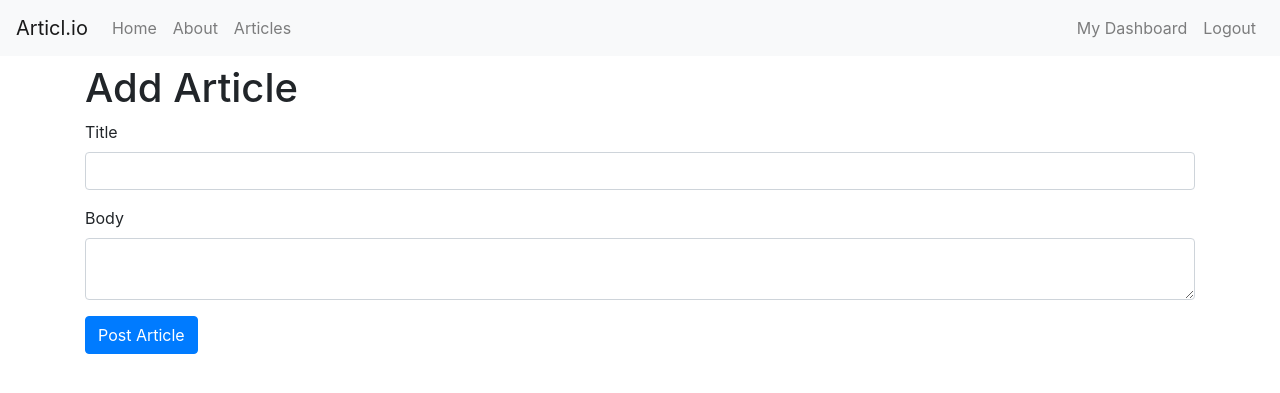
After one commit to raneeshgomez/articl.io, a Flask app: page /users/articles in a window 1280 px wide. The commit adds this page. Shown: the top 393 px of the page. Run offline with Flask 2, Linux system fonts and the light colour scheme; the visitor is signed in with stand-in values (Sample User, id 1); some libraries are stand-ins or nearby versions.

```diff
--- a/app.py
+++ b/app.py
@@ -9,8 +9,8 @@ from functools import wraps
 import datetime
 import uuid
 
-from data import Articles
 from registerform import RegisterForm
+from articleform import ArticleForm
 
 
 # Creating an instance of the Flask class
@@ -27,9 +27,6 @@ db = firestore.client()
 # Firestore Config
 fs_user_collection = db.collection('users')
 fs_articles_collection = db.collection('articles')
-
-# Assign Articles function to variable
-Articles = Articles()
 
 
 # Define routes
@@ -49,13 +46,22 @@ def about():
 # Display all articles route
 @app.route('/articles')
 def articles():
-    return render_template('articles.html', articles=Articles)
+    db_articles = fs_articles_collection.get()
+    if db_articles is None:
+        msg = 'No articles found'
+        return render_template('articles.html', msg=msg)
+    else:
+        return render_template('articles.html', articles=db_articles)
 
 
 # Display single article Route
-@app.route('/article/<article_id>/')
+@app.route('/articles/<article_id>/')
 def article(article_id):
-    return render_template('article.html', id=article_id)
+    db_articles = fs_articles_collection.get()
+    for db_article in db_articles:
+        if db_article.id == article_id:
+            return render_template('article.html', article=db_article)
+    return render_template('article.html')
 
 
 # Submit Register Route
@@ -118,6 +124,7 @@ def login():
                     # Initialize session
                     session['logged_in'] = True
                     session['username'] = db_username
+                    session['name'] = user_doc.get("name")
                     # Display flash message
                     flash('You have successfully logged in!', 'success')
                     # Redirect to the home page
@@ -161,10 +168,42 @@ def logout():
 
 
 # Render dashboard route
-@app.route('/dashboard')
+@app.route('/users/dashboard')
 @is_logged_in
 def dashboard():
-    return render_template('dashboard.html')
+    db_articles = fs_articles_collection.get()
+    # Verify if the variable is set
+    if db_articles is None:
+        msg = 'No articles found'
+        return render_template('dashboard.html', msg=msg)
+    else:
+        return render_template('dashboard.html', articles=db_articles)
+
+
+# Add article route
+@app.route('/users/articles', methods=['GET', 'POST'])
+@is_logged_in
+def add_article():
+    form = ArticleForm(request.form)
+    if request.method == 'POST' and form.validate():
+        title = form.title.data
+        body = form.body.data
+
+        # Create a new document with UUID in the articles collection
+        new_article = fs_articles_collection.document(str(uuid.uuid4()))
+        # Create a new article document and store it to the articles collection
+        new_article.set({
+            'title': title,
+            'body': body,
+            'author': session['name'],
+            'posted_date': datetime.datetime.utcnow()
+        })
+
+        # Display flash message
+        flash('Your article has been successfully posted!', 'success')
+        # Redirect to the login page
+        return redirect(url_for('dashboard'))
+    return render_template('add_article.html', form=form)
 
 
 if __name__ == '__main__':
--- /dev/null
+++ b/articleform.py
@@ -0,0 +1,7 @@
+from wtforms import Form, StringField, TextAreaField, validators
+
+
+# Article Form Class
+class ArticleForm(Form):
+    title = StringField('Title', [validators.Length(min=1, max=200)])
+    body = TextAreaField('Body', [validators.Length(min=30)])
--- a/registerform.py
+++ b/registerform.py
@@ -1,6 +1,7 @@
-from wtforms import Form, StringField, TextAreaField, PasswordField, validators
+from wtforms import Form, StringField, PasswordField, validators
 
 
+# Register Form Class
 class RegisterForm(Form):
     name = StringField('Name', [validators.Length(min=1, max=50)])
     username = StringField('Username', [validators.Length(min=4, max=25)])
--- /dev/null
+++ b/templates/add_article.html
@@ -0,0 +1,15 @@
+{% extends 'layout.html' %}
+
+{% block body %}
+    <h1>Add Article</h1>
+    {% from "includes/_formhelpers.html" import render_field %}
+    <form action="" method="POST">
+        <div class="form-group">
+            {{ render_field(form.title, class_="form-control") }}
+        </div>
+        <div class="form-group">
+            {{ render_field(form.body, class_="form-control", id="editor") }}
+        </div>
+        <p><input type="submit" class="btn btn-primary" value="Post Article"></p>
+    </form>
+{% endblock %}
--- a/templates/articles.html
+++ b/templates/articles.html
@@ -4,7 +4,7 @@
     <h1>Articles</h1>
     <ul class="list-group">
         {% for article in articles %}
-            <li class="list-group-item"><a href="article/{{ article.id }}">{{ article.title }}</a></li>
+            <li class="list-group-item"><a href="articles/{{ article.id }}">{{ article.get("title") }} by {{ article.get("author") }}</a></li>
         {% endfor %}
     </ul>
 {% endblock %}
--- a/templates/home.html
+++ b/templates/home.html
@@ -4,5 +4,9 @@
     <div class="jumbotron text-center">
         <h1>Welcome to Articl.io</h1>
         <p class="lead">Read articles, gain knowledge and add your own articles! It's all about sharing your story.</p>
+        {% if session.logged_in == NULL %}
+            <a href="/register" class="btn btn-primary btn-lg">Register</a>
+            <a href="/login" class="btn btn-success btn-lg">Login</a>
+        {% endif %}
     </div>
 {% endblock %}
--- a/templates/includes/_navbar.html
+++ b/templates/includes/_navbar.html
@@ -22,7 +22,7 @@
 
             {% if session.logged_in %}
                 <li class="nav-item">
-                    <a class="nav-link" href="/dashboard">My Dashboard</a>
+                    <a class="nav-link" href="/users/dashboard">My Dashboard</a>
                 </li>
                 <li class="nav-item">
                     <a class="nav-link" href="/logout">Logout</a>
--- a/templates/layout.html
+++ b/templates/layout.html
@@ -15,5 +15,9 @@
         {% block body %}{% endblock %}
     </div>
     <script src="https://stackpath.bootstrapcdn.com/bootstrap/4.1.3/js/bootstrap.min.js"></script>
+    <script src="//cdn.ckeditor.com/4.10.0/full/ckeditor.js"></script>
+    <script type="text/javascript">
+        CKEDITOR.replace('editor');
+    </script>
 </body>
 </html>
```
Also changed, not shown: data.py (deleted, +0 -19 lines), templates/article.html (+6 -1 lines), templates/dashboard.html (+26 -1 lines).
